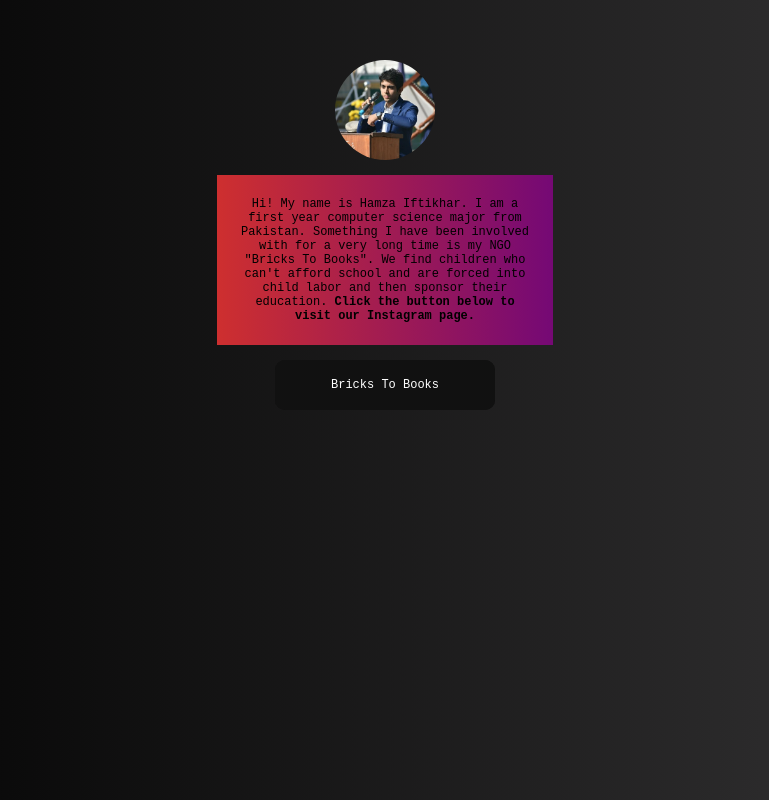
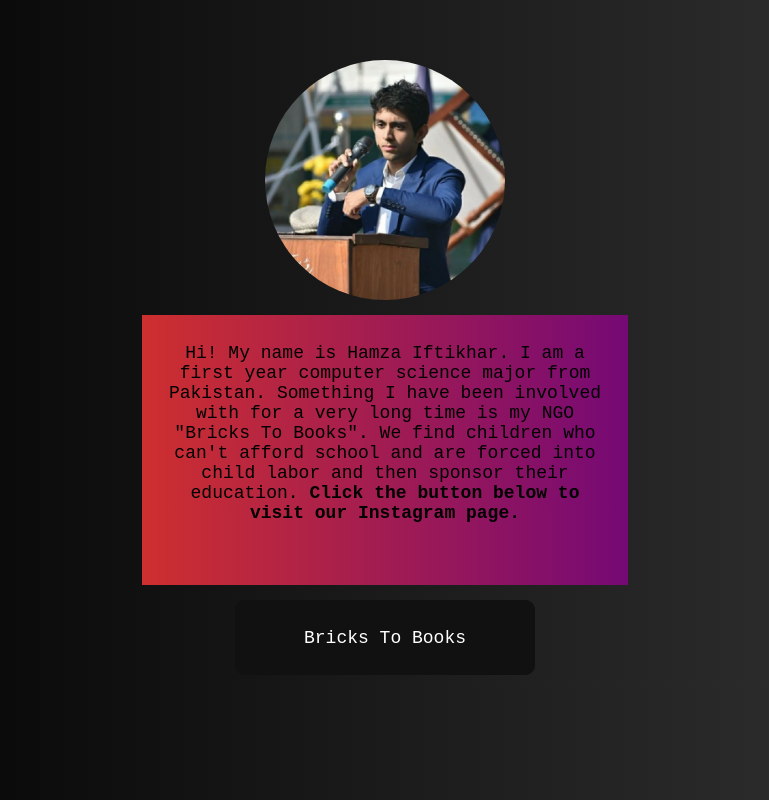
Before and after one commit to ThehamzaIftikhar/BOG-spring-23-assessment, a plain HTML site: page index.html in a window 1280 px wide. Shown: the whole page, without its empty margins (255-1024 px from the left). Drawn offline with Linux system fonts and the light colour scheme.

Commit message:
Size adjustment

```diff
--- a/style.css
+++ b/style.css
@@ -4,7 +4,7 @@
 
 p, button {
     font-family:'Courier New', Courier, monospace;
-    font-size: 12px;
+    font-size: 18px;
     text-align: center;
 }
 
@@ -17,22 +17,22 @@
 }
 
 img {
-    height: 100px;
-    width: 100px;
+    height: 240px;
+    width: 240px;
     border-radius: 50%;
 }
 
 .textbox {
-    height: 150px;
-    width: 300px;
+    height: 250px;
+    width: 450px;
     padding: 10px 18px;
     position: relative;
     background: linear-gradient(to right, rgb(206, 47, 47), rgb(117, 9, 117));
 }
 
 button {
-    width: 220px;
-    height: 50px;
+    width: 300px;
+    height: 75px;
     border: none;
     outline: none;
     color: #fff;
```
